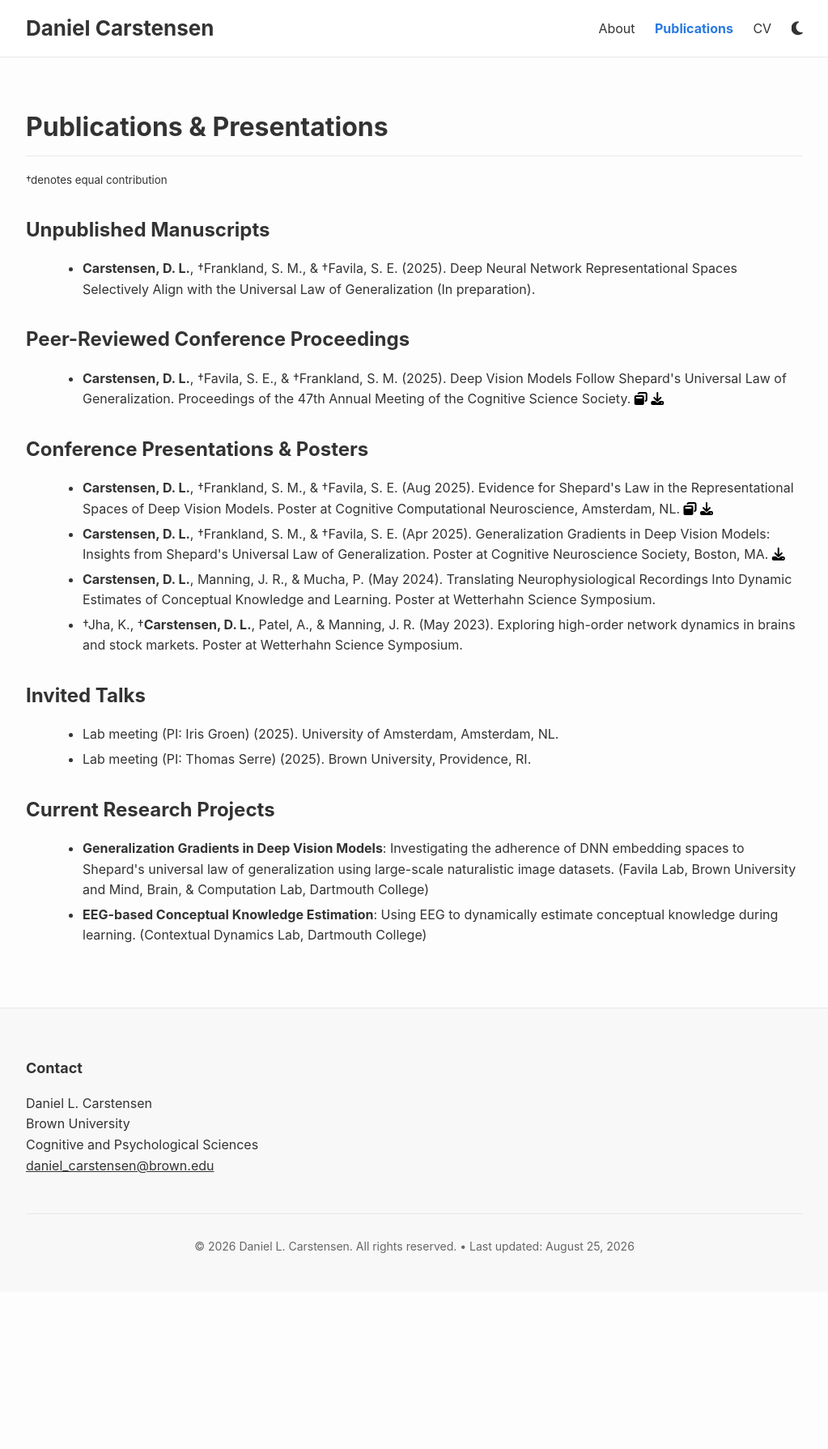
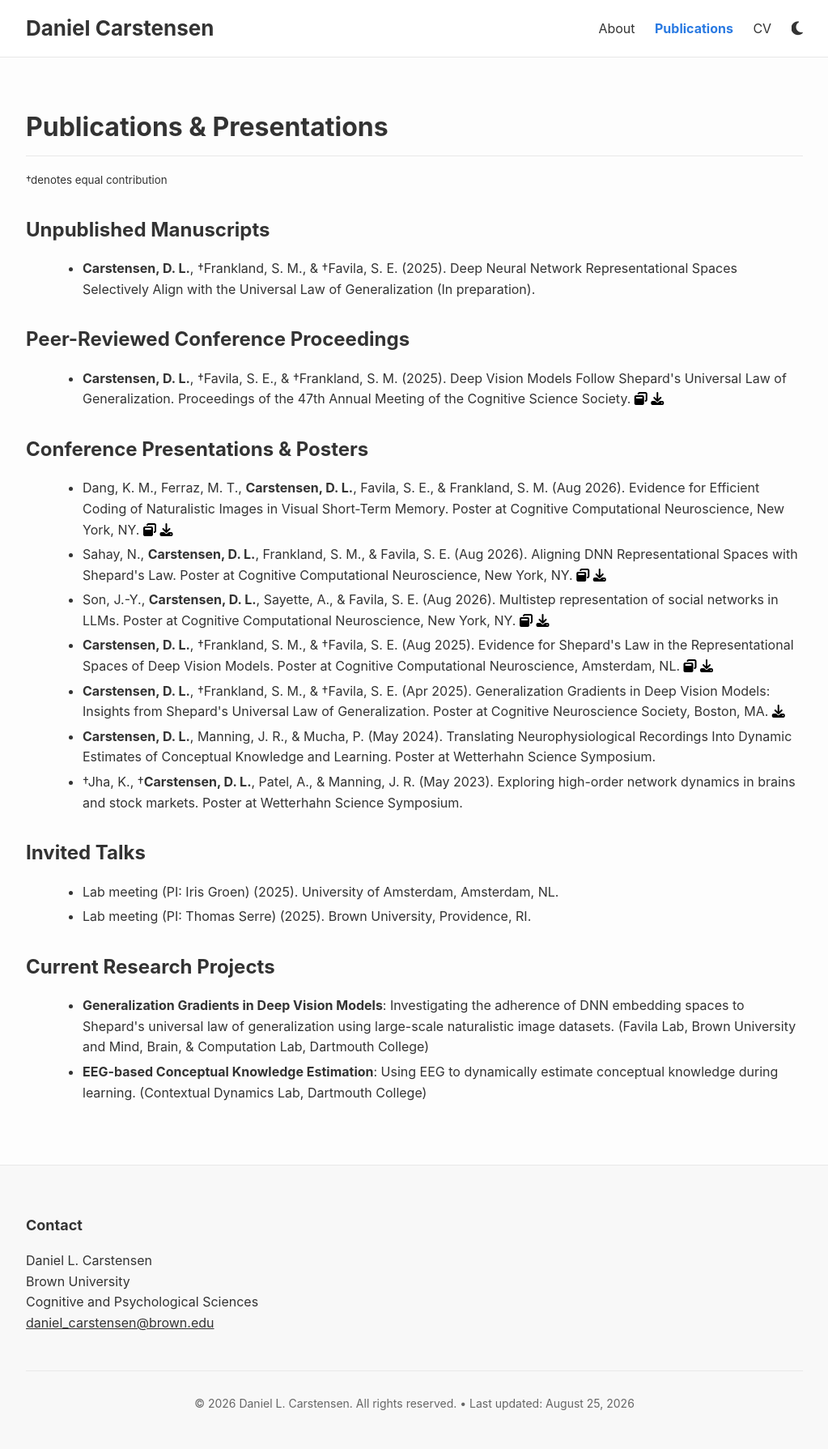
Before and after one commit to daniel-carstensen/daniel-carstensen.github.io, a Jekyll site: the page built from publications.md, in a window 1280 px wide. Shown: the whole page at 81% size, without its empty margins (128-1151 px from the left). Built offline with Jekyll 4.4.1, drawn with Linux system fonts in a browser that asks for light colours; before the commit the page ends 1595 px from its top, so only the background shows below that.

Commit message:
update publications with 2026 conference posters

```diff
--- a/publications.md
+++ b/publications.md
@@ -19,6 +19,13 @@ title: Publications
 ## Conference Presentations & Posters
 
 <ul class="publications-list">
+
+<li>Dang, K. M., Ferraz, M. T., <strong>Carstensen, D. L.</strong>, Favila, S. E., & Frankland, S. M. (Aug 2026). Evidence for Efficient Coding of Naturalistic Images in Visual Short-Term Memory. Poster at Cognitive Computational Neuroscience, New York, NY. <a href="https://2026.ccneuro.org/poster/?id=BBMki2WcSJ" target="_blank" rel="noopener noreferrer"><i class="fas fa-window-restore"></i></a> <a href="https://openreview.net/pdf?id=BBMki2WcSJ" target="_blank" rel="noopener noreferrer"><i class="fas fa-download"></i></a></li>
+
+<li>Sahay, N., <strong>Carstensen, D. L.</strong>, Frankland, S. M., & Favila, S. E. (Aug 2026). Aligning DNN Representational Spaces with Shepard's Law. Poster at Cognitive Computational Neuroscience, New York, NY. <a href="https://2026.ccneuro.org/poster/?id=94dTfhFoMI" target="_blank" rel="noopener noreferrer"><i class="fas fa-window-restore"></i></a> <a href="https://openreview.net/pdf?id=94dTfhFoMI" target="_blank" rel="noopener noreferrer"><i class="fas fa-download"></i></a></li>
+
+<li>Son, J.-Y., <strong>Carstensen, D. L.</strong>, Sayette, A., & Favila, S. E. (Aug 2026). Multistep representation of social networks in LLMs. Poster at Cognitive Computational Neuroscience, New York, NY. <a href="https://2026.ccneuro.org/poster/?id=tY8ysggNmT" target="_blank" rel="noopener noreferrer"><i class="fas fa-window-restore"></i></a> <a href="https://openreview.net/pdf?id=tY8ysggNmT" target="_blank" rel="noopener noreferrer"><i class="fas fa-download"></i></a></li>
+
 <li><strong>Carstensen, D. L.</strong>, †Frankland, S. M., & †Favila, S. E. (Aug 2025). Evidence for Shepard's Law in the Representational Spaces of Deep Vision Models. Poster at Cognitive Computational Neuroscience, Amsterdam, NL. <a href="https://2025.ccneuro.org/poster/?id=00wBZOPWef" target="_blank" rel="noopener noreferrer"><i class="fas fa-window-restore"></i></a> <a href="https://2025.ccneuro.org/abstract_pdf/Carstensen_2025_Evidence_Shepards_Law_Representational_Spaces_Deep.pdf" target="_blank" rel="noopener noreferrer"><i class="fas fa-download"></i></a></li>
 
 <li><strong>Carstensen, D. L.</strong>, †Frankland, S. M., & †Favila, S. E. (Apr 2025). Generalization Gradients in Deep Vision Models: Insights from Shepard's Universal Law of Generalization. Poster at Cognitive Neuroscience Society, Boston, MA. <a href="https://bpb-us-w2.wpmucdn.com/sites.brown.edu/dist/0/659/files/2025/04/Carstensen_CNS_2025.pdf" target="_blank" rel="noopener noreferrer"><i class="fas fa-download"></i></a></li>
@@ -26,6 +33,7 @@ title: Publications
 <li><strong>Carstensen, D. L.</strong>, Manning, J. R., & Mucha, P. (May 2024). Translating Neurophysiological Recordings Into Dynamic Estimates of Conceptual Knowledge and Learning. Poster at Wetterhahn Science Symposium.</li>
 
 <li>†Jha, K., †<strong>Carstensen, D. L.</strong>, Patel, A., & Manning, J. R. (May 2023). Exploring high-order network dynamics in brains and stock markets. Poster at Wetterhahn Science Symposium.</li>
+
 </ul>
 
 ## Invited Talks
```
